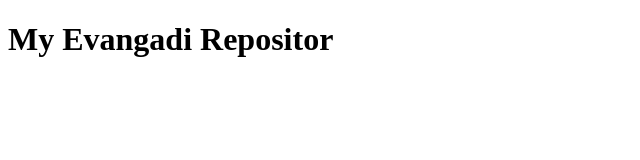
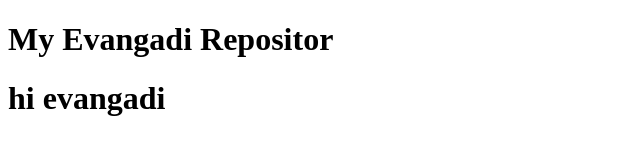
Before and after one commit to zakirfedlu/Evangadi-repositor, a plain HTML site: page index.html in a window 1280 px wide. Shown: the whole page, without its empty margins (0-640 px from the left). Drawn offline with Linux system fonts and the light colour scheme.

Commit message:
Update index.html

```diff
--- a/index.html
+++ b/index.html
@@ -7,5 +7,6 @@
 </head>
 <body>
     <h1>My Evangadi Repositor</h1>
+    <h1>hi evangadi</h1>
 </body>
 </html>
```
